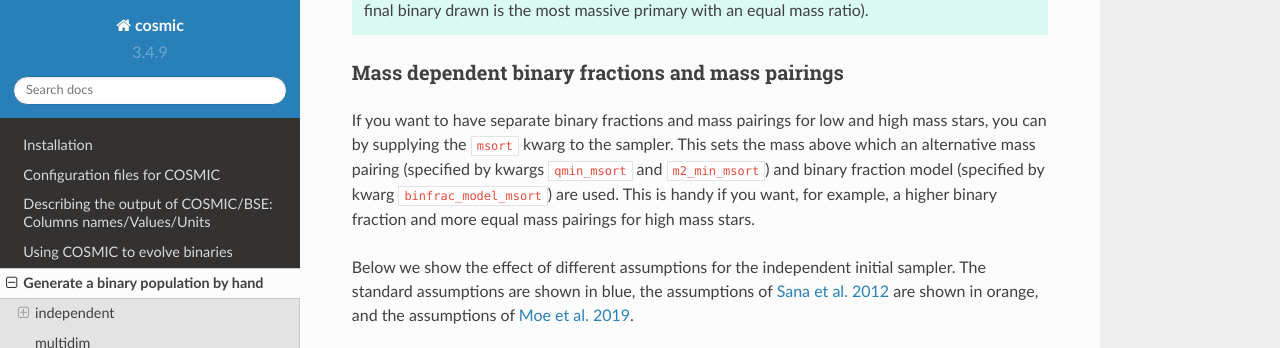
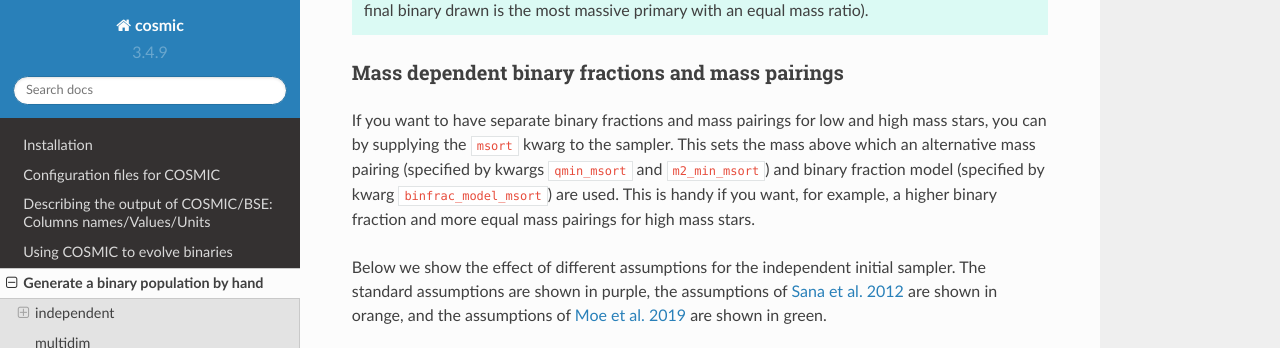
Before and after one commit to COSMIC-PopSynth/COSMIC, a Sphinx documentation site: the page built from docs/runpop/index.rst, in a window 1280 px wide and 900 px high, scrolled down 3172 px, cut to the strip 0-348 px from the top of the window. Built offline with Sphinx 7.4.7 and the Read the Docs theme 2.0.0, drawn with Linux system fonts in a browser that asks for light colours; formulas are drawn with MathJax 3.

Commit message:
update runpop docs, remove yaml call in rtd yaml

```diff
--- a/docs/runpop/index.rst
+++ b/docs/runpop/index.rst
@@ -141,7 +141,7 @@ Mass dependent binary fractions and mass pairings
 
 If you want to have separate binary fractions and mass pairings for low and high mass stars, you can by supplying the ``msort`` kwarg to the sampler. This sets the mass above which an alternative mass pairing (specified by kwargs ``qmin_msort`` and ``m2_min_msort``) and binary fraction model (specified by kwarg ``binfrac_model_msort``) are used. This is handy if you want, for example, a higher binary fraction and more equal mass pairings for high mass stars.
 
-Below we show the effect of different assumptions for the independent initial sampler. The standard assumptions are shown in blue, the assumptions of `Sana et al. 2012 <https://ui.adsabs.harvard.edu/abs/2012Sci...337..444S/abstract>`_ are shown in orange, and the assumptions of `Moe et al. 2019 <https://ui.adsabs.harvard.edu/abs/2019ApJ...875...61M/abstract>`_.
+Below we show the effect of different assumptions for the independent initial sampler. The standard assumptions are shown in purple, the assumptions of `Sana et al. 2012 <https://ui.adsabs.harvard.edu/abs/2012Sci...337..444S/abstract>`_ are shown in orange, and the assumptions of `Moe et al. 2019 <https://ui.adsabs.harvard.edu/abs/2019ApJ...875...61M/abstract>`_ are shown in green.
 
 .. plot::
    :include-source: False
```
Also changed, not shown: .readthedocs.yml, 1 other file.
